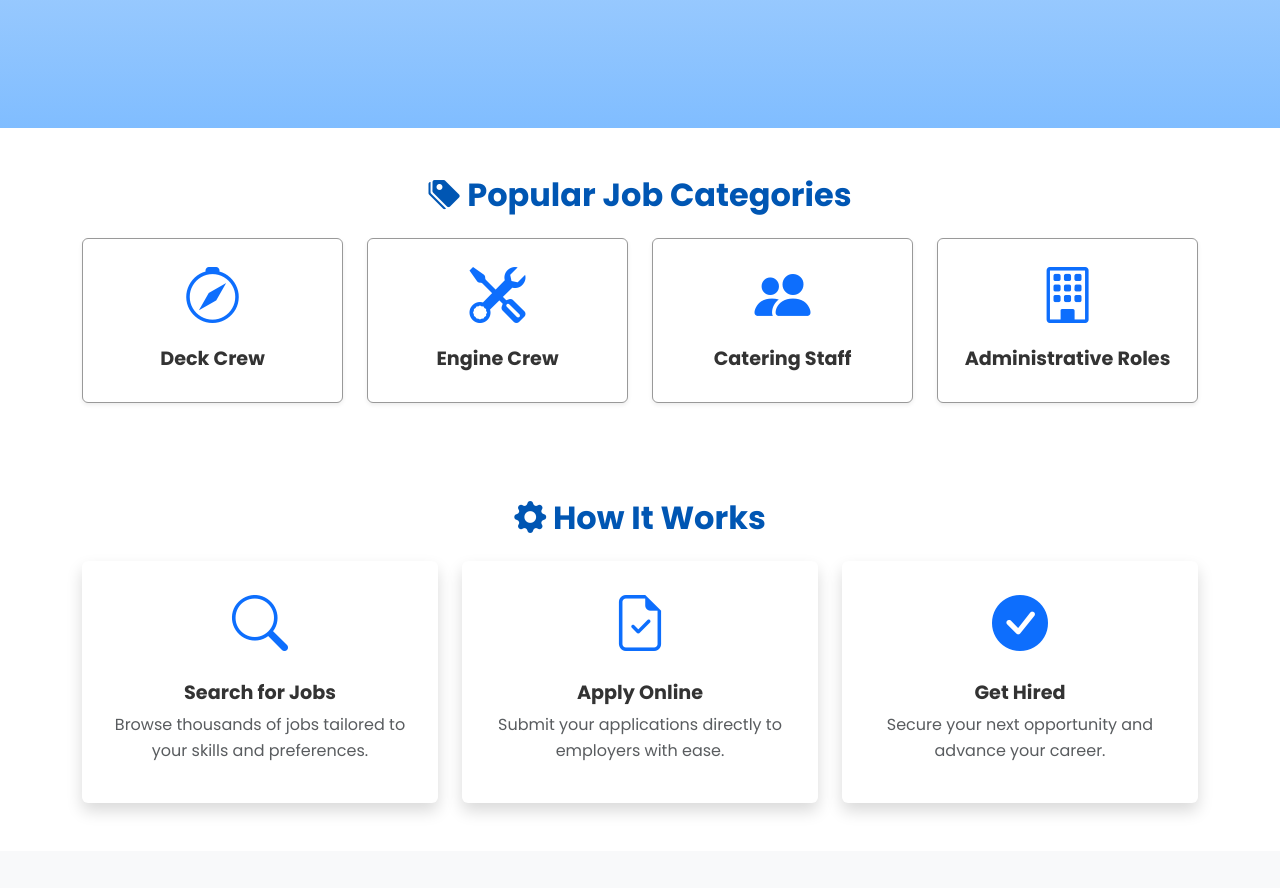
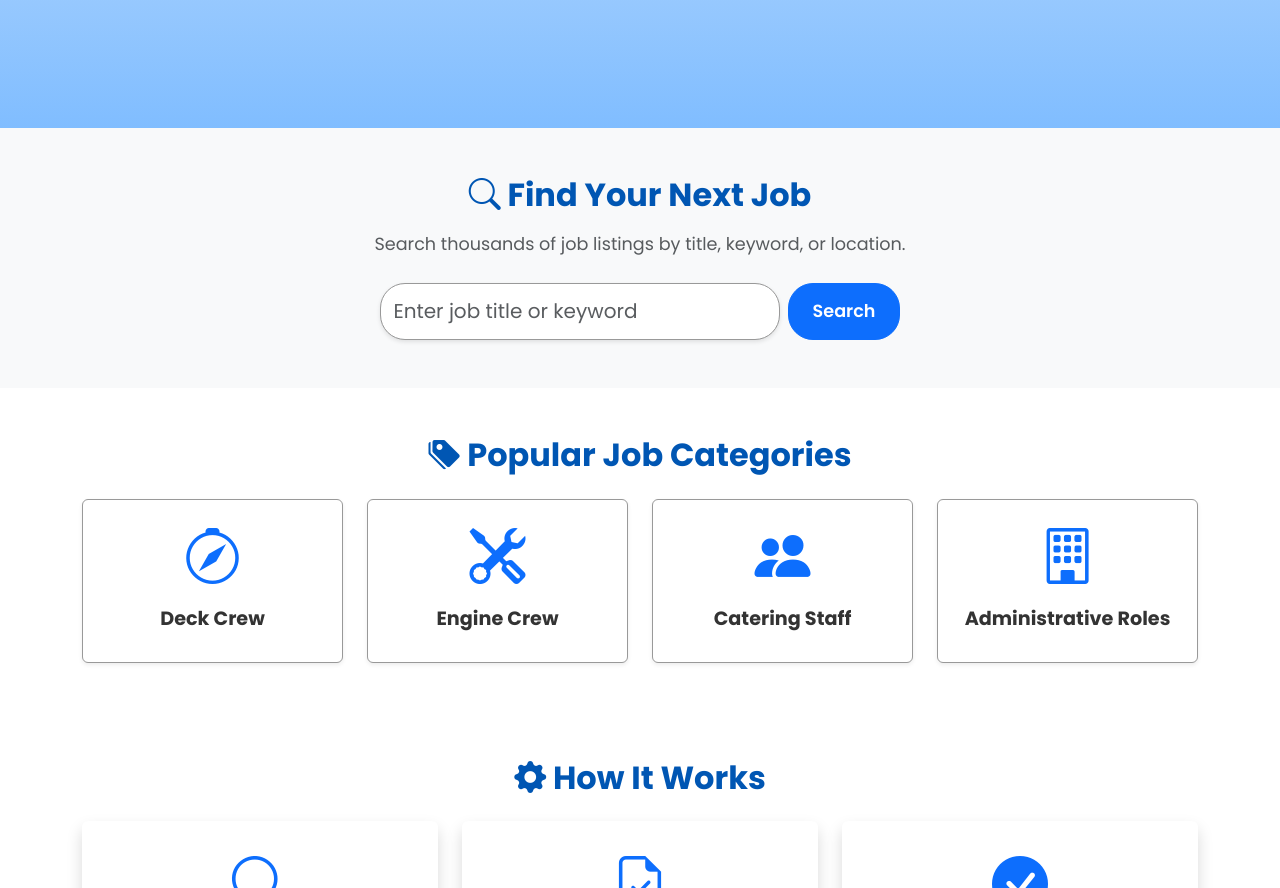
Before and after one commit to khenma09/seaman_jobsite_community, a website: page index.html in a window 1280 px wide. Shown: the part 640-1528 px from the top of the page. Drawn offline with nearby package versions, Linux system fonts and the light colour scheme.

Commit message:
Add Search Section to homepage

```diff
--- a/assets/css/styles.scss
+++ b/assets/css/styles.scss
@@ -13,7 +13,7 @@ $shadow-color: rgba(0, 0, 0, 0.1);
 body {
 	font-family: "Poppins", sans-serif;
 	margin: 0;
-	padding: 0;
+	padding-top: 0; // Adjust based on navbar height
 	color: $text-color;
 	line-height: 1.6;
 }
@@ -167,6 +167,47 @@ a {
 		font-size: 1rem;
 		padding: 0.8rem 2rem;
 		margin: 0.5rem;
+	}
+}
+
+/* Search Section */
+.search-section {
+	background-color: $light-bg;
+	padding: 3rem 2rem;
+
+	h2 {
+		font-size: 2rem;
+		margin-bottom: 1rem;
+		color: $primary-color;
+	}
+
+	p {
+		font-size: 1.1rem;
+		color: $muted;
+		margin-bottom: 2rem;
+	}
+
+	.form-control {
+		padding: 0.8rem;
+		border-radius: 25px;
+		border: 1px solid color.adjust($text-color, $lightness: 40%);
+		box-shadow: 0px 2px 4px $shadow-color;
+
+		&:focus {
+			border-color: $primary-color;
+			box-shadow: 0px 0px 8px color.adjust($primary-color, $lightness: -20%);
+		}
+	}
+
+	.btn-primary {
+		padding: 0.8rem 2rem;
+		border-radius: 25px;
+		font-size: 1.1rem;
+
+		&:hover {
+			background-color: $secondary-color;
+			transform: scale(1.05);
+		}
 	}
 }
 
--- a/index.html
+++ b/index.html
@@ -28,7 +28,9 @@
 	</head>
 	<body>
 		<!-- Navbar -->
-		<nav class="navbar navbar-expand-lg navbar-light bg-light shadow-sm">
+		<nav
+			class="navbar navbar-expand-lg navbar-light bg-light shadow-sm sticky-top"
+		>
 			<div class="container">
 				<a class="navbar-brand fw-bold text-primary" href="#">
 					<i class="bi bi-briefcase-fill"></i> Seaman Jobsite
@@ -94,6 +96,29 @@
 				<a href="register.html" class="btn btn-primary btn-lg px-5 py-3">
 					<i class="bi bi-person-plus"></i> Get Started
 				</a>
+			</div>
+		</section>
+
+		<!-- Search Section -->
+		<section class="search-section py-5">
+			<div class="container text-center">
+				<h2 class="fw-bold mb-3">
+					<i class="bi bi-search"></i> Find Your Next Job
+				</h2>
+				<p class="text-muted mb-4">
+					Search thousands of job listings by title, keyword, or location.
+				</p>
+				<form class="d-flex justify-content-center">
+					<input
+						type="text"
+						class="form-control form-control-lg me-2"
+						placeholder="Enter job title or keyword"
+						style="max-width: 400px"
+					/>
+					<button class="btn btn-primary btn-lg px-4" type="submit">
+						Search
+					</button>
+				</form>
 			</div>
 		</section>
 
```
Also changed, not shown: assets/css/styles.css, 1 other file.
